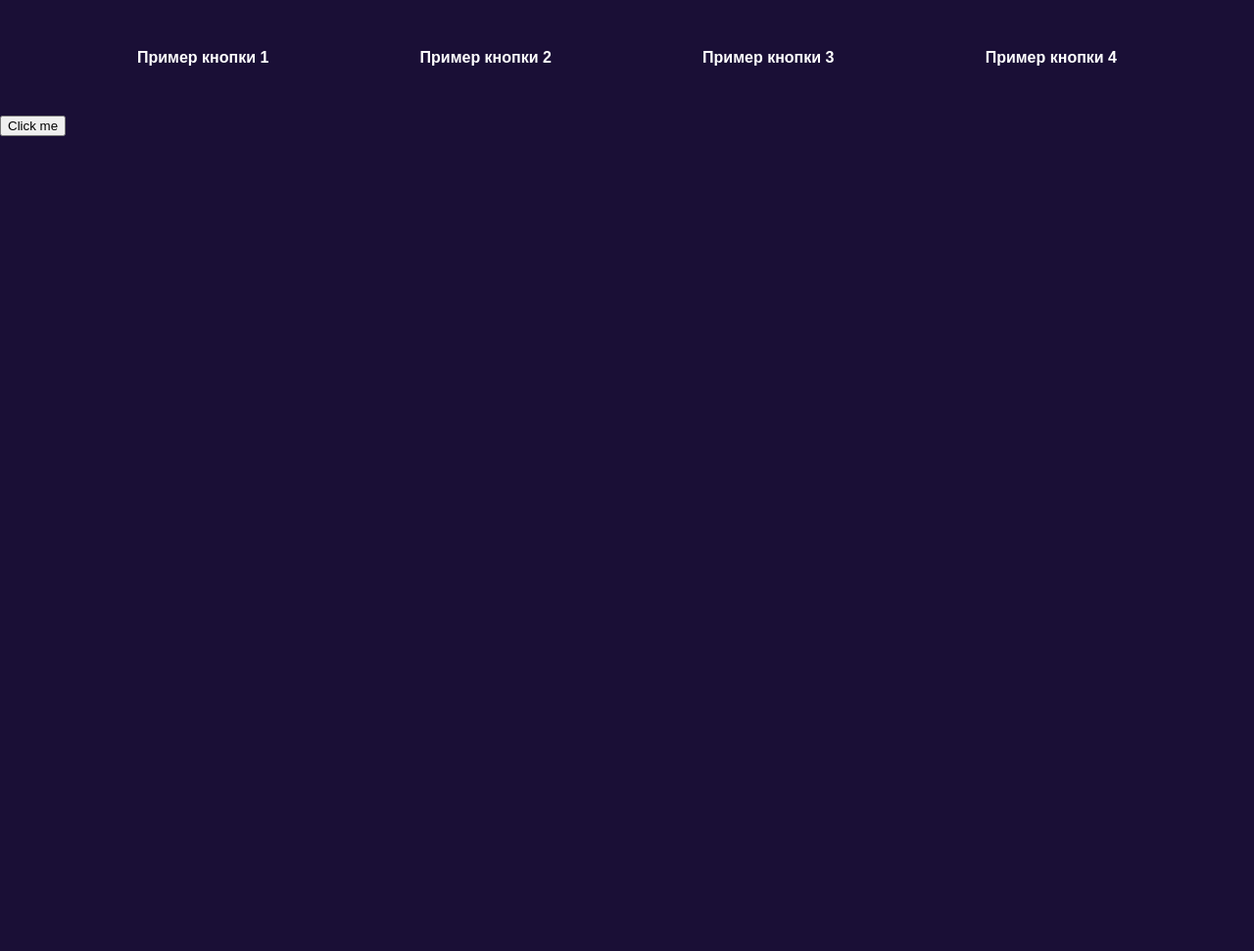
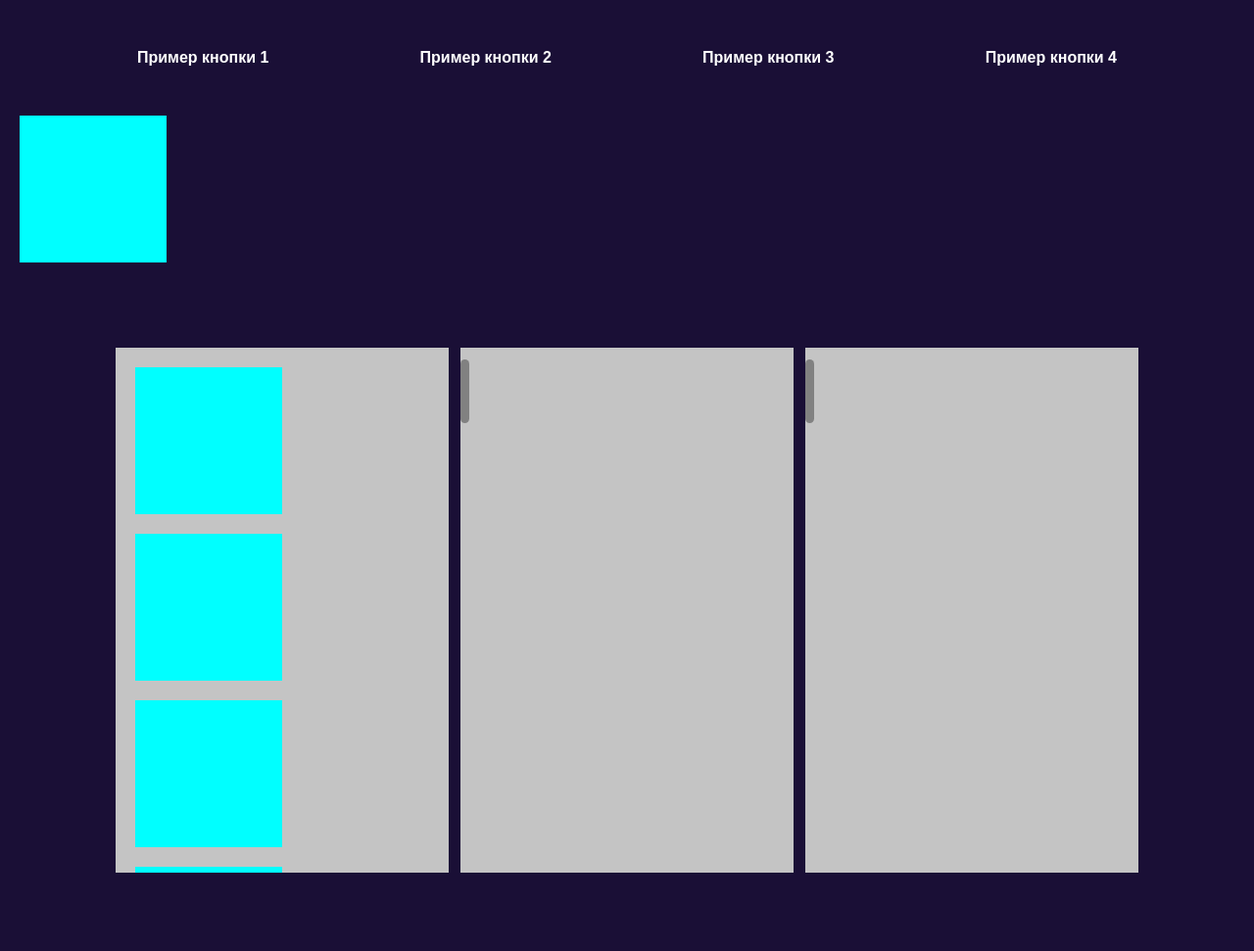
Before and after one commit to newrdlink/temp, a plain HTML site: page index.html in a window 1280 px wide. Shown: the whole page at 98% size. Before the commit the page ends 800 px from the top, so only its background shows below. Drawn offline with Linux system fonts and the light colour scheme.

Commit message:
24-06-2020

```diff
--- /dev/null
+++ b/blocks/month/month.css
@@ -0,0 +1,6 @@
+.month {
+  width: 150px;
+  height: 150px;
+  background-color: aqua;
+  margin: 20px;
+}
--- /dev/null
+++ b/blocks/months/months.css
@@ -0,0 +1,2 @@
+.months {
+}
--- /dev/null
+++ b/blocks/page/page.css
@@ -0,0 +1,2 @@
+.page {
+}
--- /dev/null
+++ b/blocks/root/root.css
@@ -0,0 +1,2 @@
+.root {
+}
--- a/index.html
+++ b/index.html
@@ -13,7 +13,35 @@
       <a href="#" class="link">Пример кнопки 3</a>
       <a href="#" class="link">Пример кнопки 4</a>
     </header>
-    <button class="button">Click me</button>
+    <main class="page">
+      <section class="months">
+        <div class="month"></div>
+      </section>
+    </main>
+    <section>
+      <div class="columns">
+        <div class="column__task">
+          <div class="month"></div>
+          <div class="month"></div>
+          <div class="month"></div>
+          <div class="month"></div>
+          <div class="month"></div>
+          <div class="month"></div>
+          <div class="month"></div>
+          <div class="month"></div>
+          <div class="month"></div>
+          <div class="month"></div>
+          <div class="column__scroll"></div>
+        </div>
+        <div class="column__task">
+          <div class="column__scroll"></div>
+        </div>
+        <div class="column__task">
+          <div class="column__scroll"></div>
+        </div>
+      </div>
+    </section>
+    <!--<button class="button">Click me</button>-->
+    <script src="./script.js"></script>
   </body>
-  <script src="./script.js"></script>
 </html>
--- /dev/null
+++ b/pages/index.css
@@ -0,0 +1,30 @@
+@import url(../blocks/root/root.css);
+@import url(../blocks/page/page.css);
+@import url(../blocks/months/months.css);
+@import url(../blocks/month/month.css);
+
+.columns {
+    display: flex;
+    margin: 87px auto 80px;
+    justify-content: center;
+    box-sizing: border-box;
+    padding: 0 20px;
+  }
+  .column__scroll {
+    width: 9px;
+    height: 65px;
+    background: #818181;
+    border-radius: 5px;
+    margin: 12px 5px 0 0;
+  }
+  .column__task {
+    width: 340px;
+    height: 536px;
+    background: #c4c4c4;
+    margin-right: 12px;
+    overflow: scroll;
+    overflow-x:hidden;
+  }
+  .column__task:nth-child(3) {
+    margin-right: 0;
+  }
--- a/script.js
+++ b/script.js
@@ -1,12 +1,18 @@
-function createParagraph() {
-  let para = document.createElement("p");
-  para.textContent = "You clicked the button!";
-  document.body.appendChild(para);
-  para.setAttribute(color, "white");
-}
+const date = new Date();
+let month = date.getUTCMonth();
 
-const buttons = document.querySelectorAll("button");
+console.log(date);
+console.log(month + 1);
 
-for (let i = 0; i < buttons.length; i++) {
-  buttons[i].addEventListener("click", createParagraph);
-}
+// function createParagraph() {
+//   let para = document.createElement("p");
+//   para.textContent = "You clicked the button!";
+//   document.body.appendChild(para);
+//   para.setAttribute(color, "white");
+// }
+
+// const buttons = document.querySelectorAll("button");
+
+// for (let i = 0; i < buttons.length; i++) {
+//   buttons[i].addEventListener("click", createParagraph);
+// }
--- a/style.css
+++ b/style.css
@@ -1,3 +1,5 @@
+@import url(./pages/index.css);
+
 .root {
   width: 100%;
   background-color: rgb(26, 15, 54);
```
